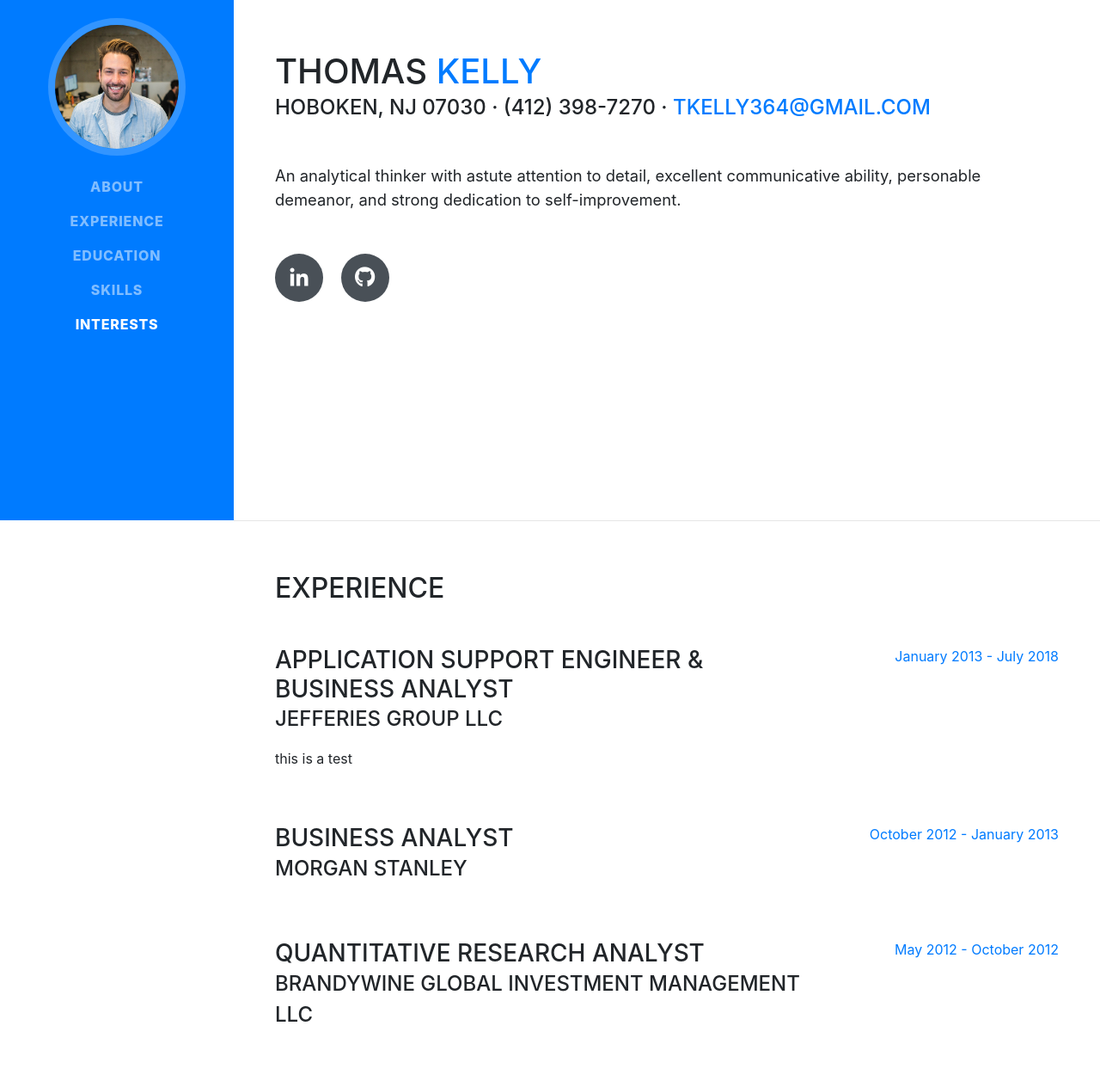
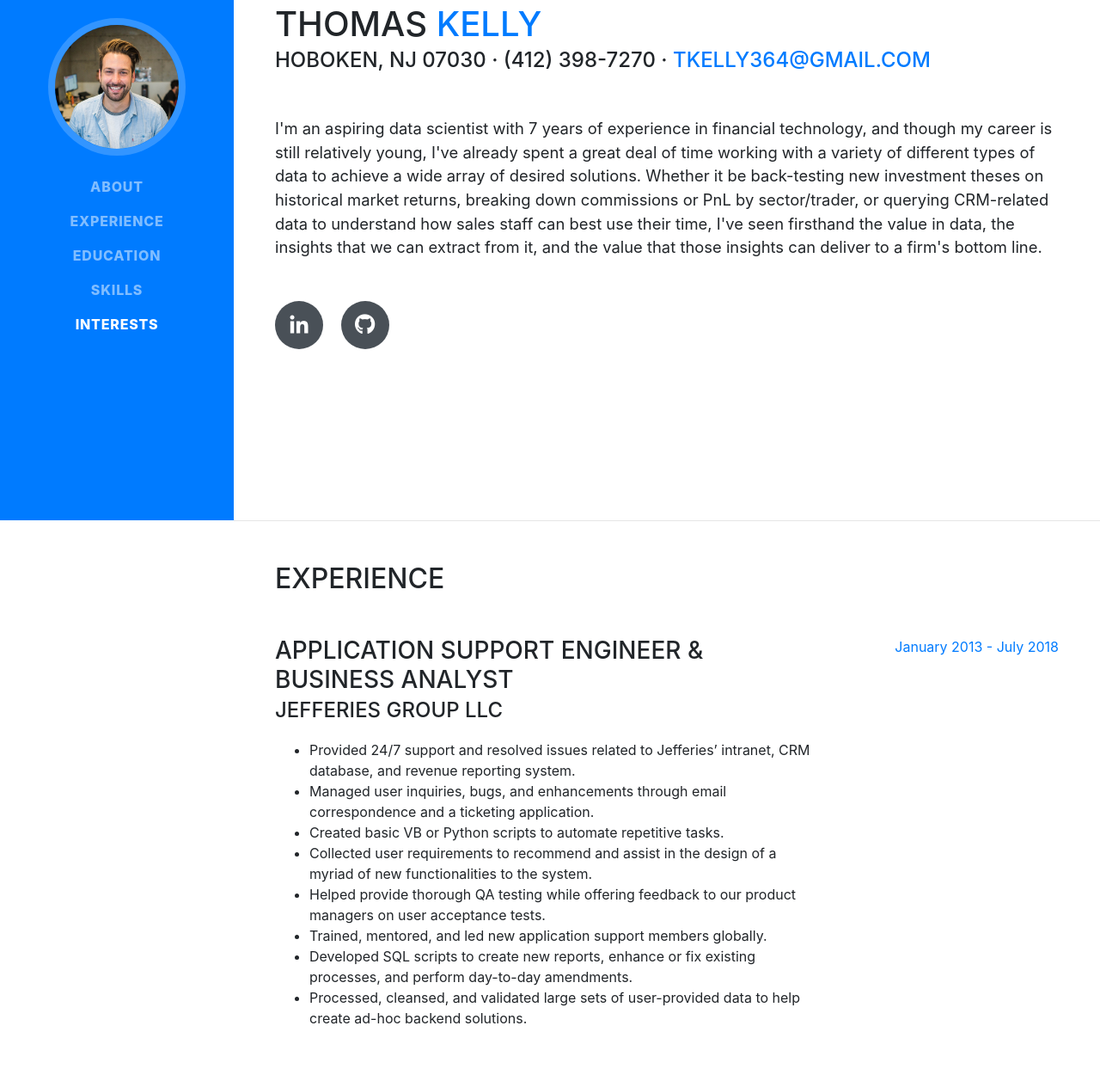
Before and after one commit to TK8771/resume, a website with bundled scripts: page index.html in a window 1280 px wide. Shown: the part 195-1452 px from the top of the page at 86% size. Built offline with nearby package versions, Linux system fonts and the light colour scheme; a web font is replaced by a local one.

Commit message:
About me and Jefferies job description update

```diff
--- a/index.html
+++ b/index.html
@@ -8,7 +8,7 @@
     <meta name="description" content="">
     <meta name="author" content="">
 
-    <title>Thomas Kelly - Resume site</title>
+    <title>Thomas Kelly - Resume</title>
 
     <!-- Bootstrap core CSS -->
     <link href="vendor/bootstrap/css/bootstrap.min.css" rel="stylesheet">
@@ -69,7 +69,7 @@
           <div class="subheading mb-5">Hoboken, NJ 07030 · (412) 398-7270 ·
             <a href="tkelly364@gmail.com">tkelly364@gmail.com</a>
           </div>
-          <p class="lead mb-5">An analytical thinker with astute attention to detail, excellent communicative ability, personable demeanor, and strong dedication to self-improvement.</p>
+          <p class="lead mb-5">I'm an aspiring data scientist with 7 years of experience in financial technology, and though my career is still relatively young, I've already spent a great deal of time working with a variety of different types of data to achieve a wide array of desired solutions. Whether it be back-testing new investment theses on historical market returns, breaking down commissions or PnL by sector/trader, or querying CRM-related data to understand how sales staff can best use their time, I've seen firsthand the value in data, the insights that we can extract from it, and the value that those insights can deliver to a firm's bottom line.</p>
           <div class="social-icons">
             <a href="https://www.linkedin.com/in/thomas-kelly-565b4923/">
               <i class="fab fa-linkedin-in"></i>
@@ -97,7 +97,17 @@
             <div class="resume-content mr-auto">
               <h3 class="mb-0">Application Support Engineer & Business Analyst</h3>
               <div class="subheading mb-3">Jefferies Group LLC</div>
-              <p>this is a test</p>
+              <p><ul style="list-style-type:disc">
+                <li>Provided 24/7 support and resolved issues related to Jefferies’ intranet, CRM database, and revenue reporting system.</li>
+                <li>Managed user inquiries, bugs, and enhancements through email correspondence and a ticketing application.</li>
+                <li>Created basic VB or Python scripts to automate repetitive tasks.</li>
+                <li>Collected user requirements to recommend and assist in the design of a myriad of new functionalities to the system.</li>
+                <li>Helped provide thorough QA testing while offering feedback to our product managers on user acceptance tests.</li>
+                <li>Trained, mentored, and led new application support members globally.</li>
+                <li>Developed SQL scripts to create new reports, enhance or fix existing processes, and perform day-to-day amendments.</li>
+                <li>Processed, cleansed, and validated large sets of user-provided data to help create ad-hoc backend solutions.</li>
+                </ul>
+              </p>
             </div>
             <div class="resume-date text-md-right">
               <span class="text-primary">January 2013 - July 2018</span>
```
